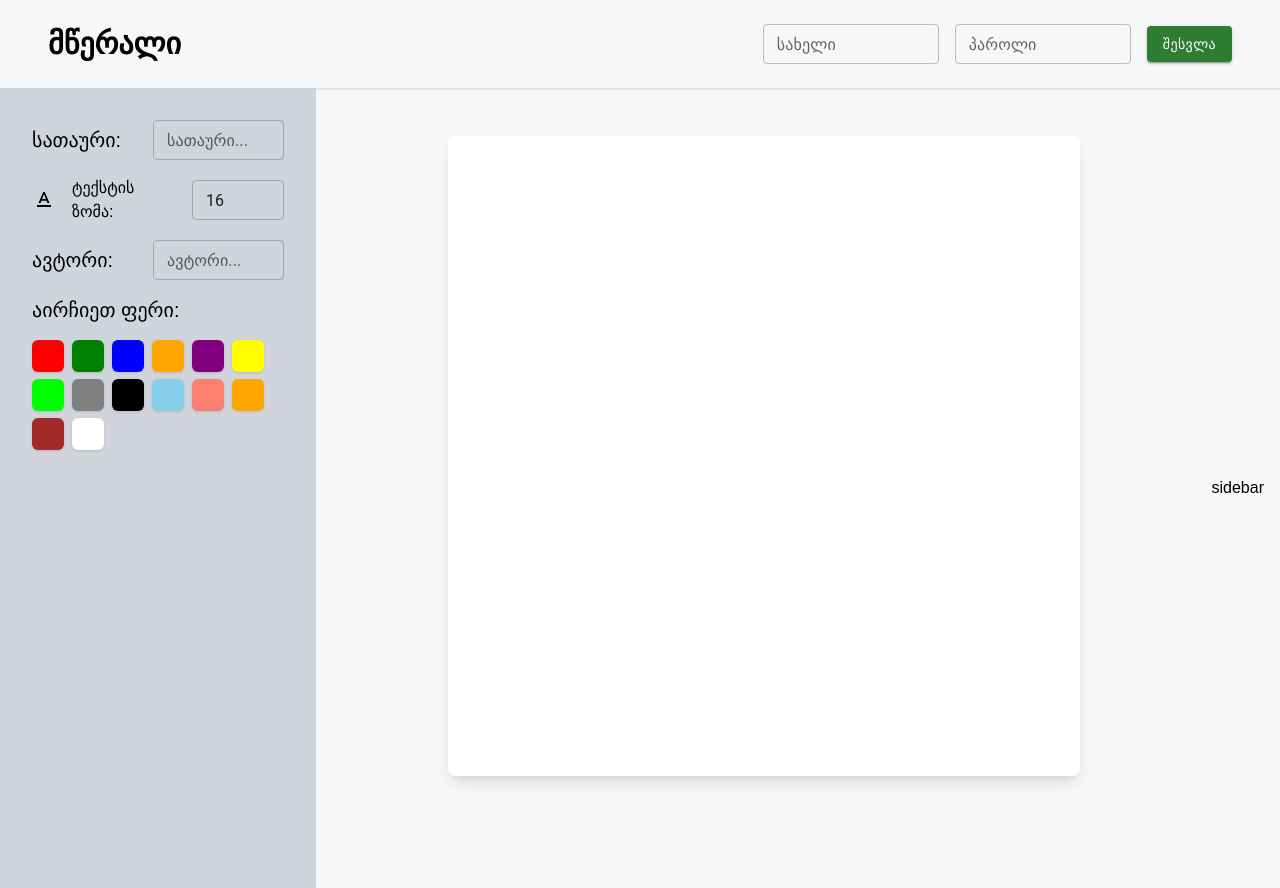
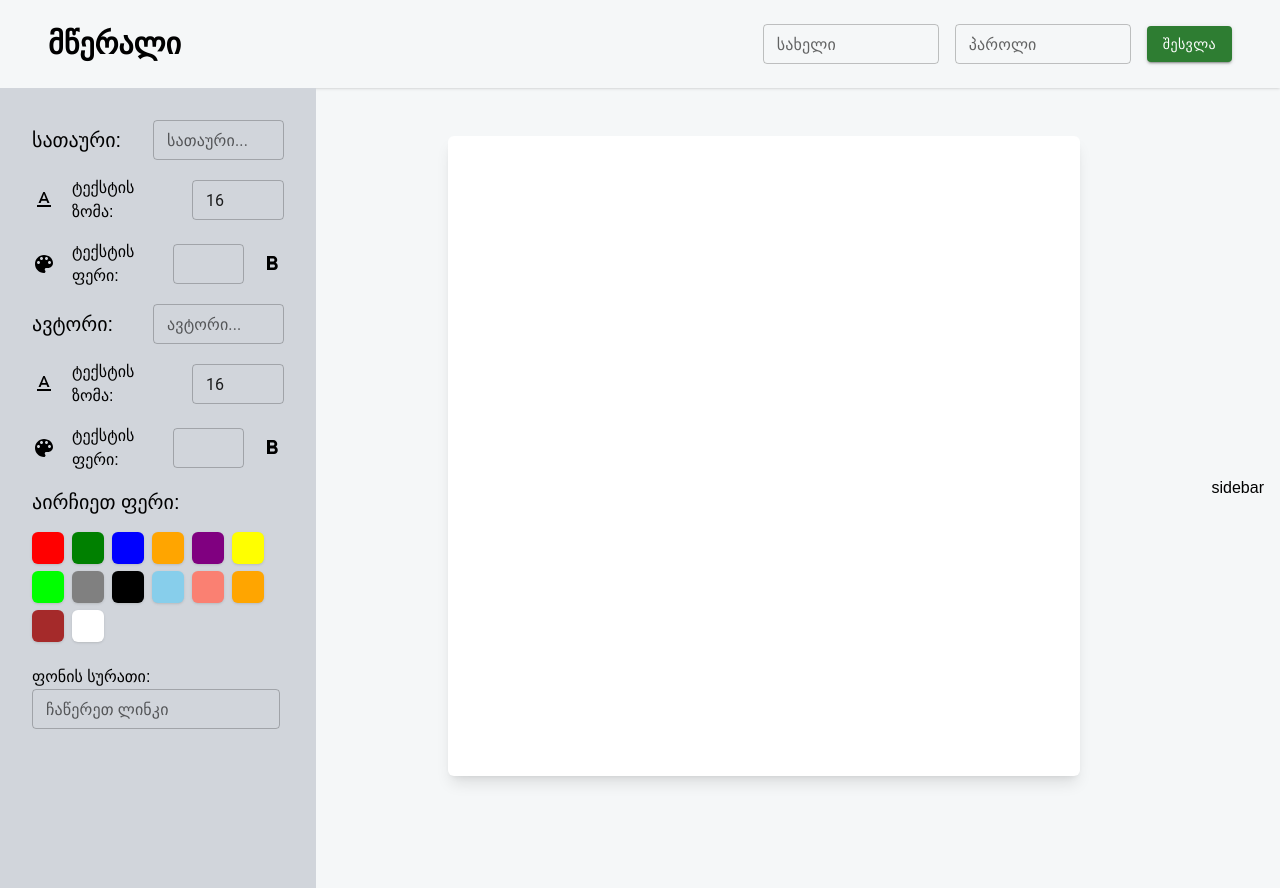
Before and after one commit to lukaChikashvili/neoWriters, a React (Create React App) app in the folder client/book/: page /design in a window 1280 px wide. Built offline with nearby package versions, Linux system fonts and the light colour scheme.

Commit message:
finished book cover design platform

```diff
--- a/client/book/src/components/Design.jsx
+++ b/client/book/src/components/Design.jsx
@@ -1,6 +1,8 @@
 import React, { useState } from 'react'
 import { Button, TextField } from '@mui/material';
 import TextFormatIcon from '@mui/icons-material/TextFormat';
+import ColorLensIcon from '@mui/icons-material/ColorLens';
+import FormatBoldIcon from '@mui/icons-material/FormatBold';
 
 const Design = () => {
   // colors
@@ -87,6 +89,18 @@ const [center, setCenter] = useState(false);
 const [right, setRight] = useState(false);
 const [left, setLeft] = useState(false);
 const [yPosition, setYposition] = useState(0);
+const [textColor, setTextColor] = useState('');
+const [bold, setBold] = useState(false);
+const [textBackground, setTextBackground] = useState('');
+const [author, setAuthor] = useState('');
+const [authorSize, setAuthorSize] = useState(16);
+const [authorSettings, setAuthorSettings] = useState(false);
+const [authorCentered, setAuthorCenter] = useState(false);
+const [authorRighted, setAuthorRight] = useState(false);
+const [authorLefted, setAuthorLeft] = useState(false);
+const [authorYPosition, setAuthorYPosition] = useState(0);
+const [image, setImage] = useState('');
+
   // change background function
   const changeBackground = (name) => {
     setSelectedColor(name);
@@ -110,6 +124,33 @@ const [yPosition, setYposition] = useState(0);
     setCenter(true);
     setRight(false);
   };
+
+  const authorLeft = () => {
+    setAuthorLeft(true);
+    setAuthorCenter(false);
+    setAuthorRight(false);
+  };
+
+  const authorRight = () => {
+    setAuthorLeft(false);
+    setAuthorCenter(false);
+    setAuthorRight(true);
+  };
+
+  const authorCenter = () => {
+    setAuthorLeft(false);
+    setAuthorCenter(true);
+    setAuthorRight(false);
+  };
+
+  const toggleBold = () => {
+    setBold(prev => !prev);
+  };
+
+  const changeBackgroundImage = (url) => {
+    setImage(`url(${url})`);
+  }
+
   return (
     <div className='flex items-center justify-between h-screen pr-4 '>
 
@@ -126,9 +167,29 @@ const [yPosition, setYposition] = useState(0);
           <TextField size='small' type='number' value = {size} onChange={(e) => setSize(e.target.value)} className='w-24'/>
         </div>
 
+        <div className='flex items-center gap-4'>
+          <ColorLensIcon />
+          <p>ტექსტის ფერი: </p>
+          <TextField size='small' type='text' value = {textColor} onChange={(e) => setTextColor(e.target.value)} className='w-24'/>
+          <FormatBoldIcon className='cursor-pointer' onClick = {toggleBold} />
+        </div>
+
         <div className='flex items-center gap-10'>
         <h1 className='text-xl '> ავტორი: </h1>
-        <TextField size='small' label = "ავტორი..." className='w-56' />
+        <TextField size='small' label = "ავტორი..." className='w-56' onChange={(e) => setAuthor(e.target.value)} />
+        </div>
+
+        <div className='flex items-center gap-4'>
+          <TextFormatIcon />
+          <p>ტექსტის ზომა: </p>
+          <TextField size='small' type='number' value = {authorSize} onChange={(e) => setAuthorSize(e.target.value)} className='w-24'/>
+        </div>
+
+        <div className='flex items-center gap-4'>
+          <ColorLensIcon />
+          <p>ტექსტის ფერი: </p>
+          <TextField size='small' type='text' value = {textColor} onChange={(e) => setTextColor(e.target.value)} className='w-24'/>
+          <FormatBoldIcon className='cursor-pointer' onClick = {toggleBold} />
         </div>
 
         <div>
@@ -140,20 +201,36 @@ const [yPosition, setYposition] = useState(0);
            </div>
         ))}
         </div>
+
+        <div>
+          <h2>ფონის სურათი:</h2>
+          <TextField size='small' label = "ჩაწერეთ ლინკი" onChange={(e) => changeBackgroundImage(e.target.value)}/>
+        </div>
       </div>
 
-      <div className='w-1/2 h-4/5 -mt-16 bg-white shadow-lg rounded-md' style={{backgroundColor: selectedColor}}>
-      <h1 className='cursor-pointer' style={{fontSize: size + 'px', textAlign: center ? "center" : right ? "end" : left ? "start" : null, marginTop: yPosition + "px"}} onClick={() => setSettings(true)} >{titleChange}</h1>
+      <div className='w-1/2 h-4/5 -mt-16 bg-white shadow-lg rounded-md' style={{backgroundColor: selectedColor, backgroundImage: image, backgroundRepeat: 'no-repeat', backgroundSize: 'cover', objectFit: 'cover'}}>
+      <h1 className='cursor-pointer' style={{fontSize: size + 'px', textAlign: center ? "center" : right ? "end" : left ? "start" : null, marginTop: yPosition + "px", color: textColor, fontWeight: bold ?  "bold" : null, backgroundColor: textBackground}} onClick={() => setSettings(true)} >{titleChange}</h1>
       {settings && (
-        <div className='grid grid-cols-3'>
-
+        <div className='flex items-center gap-4 bg-gray-200 relative p-4'>
+            <span onClick={() => setSettings(false)} className='absolute right-2 cursor-pointer'>X</span>
           <Button color = "success" onClick={handleLeft}>მარცხნივ</Button>
           <Button  color = "success" onClick={handleCenter} >ცენტრში</Button>
           <Button color = "success" onClick={handleRight}>მარჯვნივ</Button>
           <span>y:</span><TextField size = "small" type = "number" className='w-24' value = {yPosition} onChange={(e) => setYposition(e.target.value)} />
+          <span>ტექსტის ფონი: </span><TextField size = "small" type = "text" className='w-24' onChange={(e) => setTextBackground(e.target.value)}  />
           </div>
       )}
+     <h2 style={{fontSize: authorSize + "px", textAlign: authorCentered ? "center" : authorRighted ? "end" : authorLefted ? "start" : null, marginTop: authorYPosition + "px" }} className='cursor-pointer' onClick={() => setAuthorSettings(true)}>{author}</h2>
 
+     {authorSettings && (
+       <div className='flex items-center gap-4 bg-gray-200 relative p-4'>
+            <span onClick={() => setAuthorSettings(false)} className='absolute right-2 cursor-pointer'>X</span>
+            <Button color = "success" onClick={authorLeft}>მარცხნივ</Button>
+          <Button  color = "success" onClick={authorCenter} >ცენტრში</Button>
+          <Button color = "success" onClick={authorRight}>მარჯვნივ</Button>
+          <span>y:</span><TextField size = "small" type = "number" className='w-24' value = {authorYPosition} onChange={(e) => setAuthorYPosition(e.target.value)} />
+        </div>
+     )}
 </div>
 
 <div>
```
